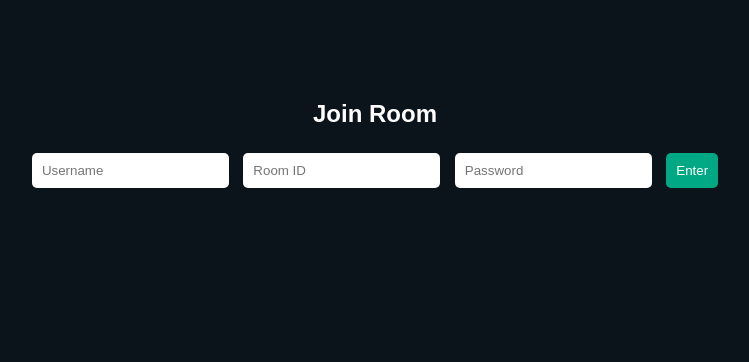
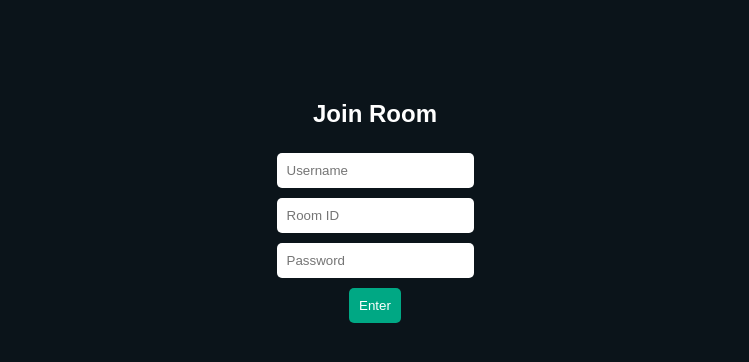
Before and after one commit to Nuwryem/Room, a website: page public/index.html in a window 1280 px wide. Shown: the whole page, without its empty margins (265-1014 px from the left). Drawn offline with nearby package versions, Linux system fonts and the light colour scheme; no server answers.

Commit message:
fix broken frontend بالكامل

```diff
--- a/public/index.html
+++ b/public/index.html
@@ -8,9 +8,9 @@
 
 <div id="login">
     <h2>Join Room</h2>
-    <input id="username" placeholder="Username" onkeydown="if(event.key==='Enter') joinRoom()">
-    <input id="roomId" placeholder="Room ID" onkeydown="if(event.key==='Enter') joinRoom()">
-    <input id="password" placeholder="Password" type="password" onkeydown="if(event.key==='Enter') joinRoom()">
+    <input id="username" placeholder="Username" onkeydown="if(event.key==='Enter') joinRoom()"><br>
+    <input id="roomId" placeholder="Room ID" onkeydown="if(event.key==='Enter') joinRoom()"><br>
+    <input id="password" placeholder="Password" type="password" onkeydown="if(event.key==='Enter') joinRoom()"><br>
     <button onclick="joinRoom()">Enter</button>
 </div>
 
```
